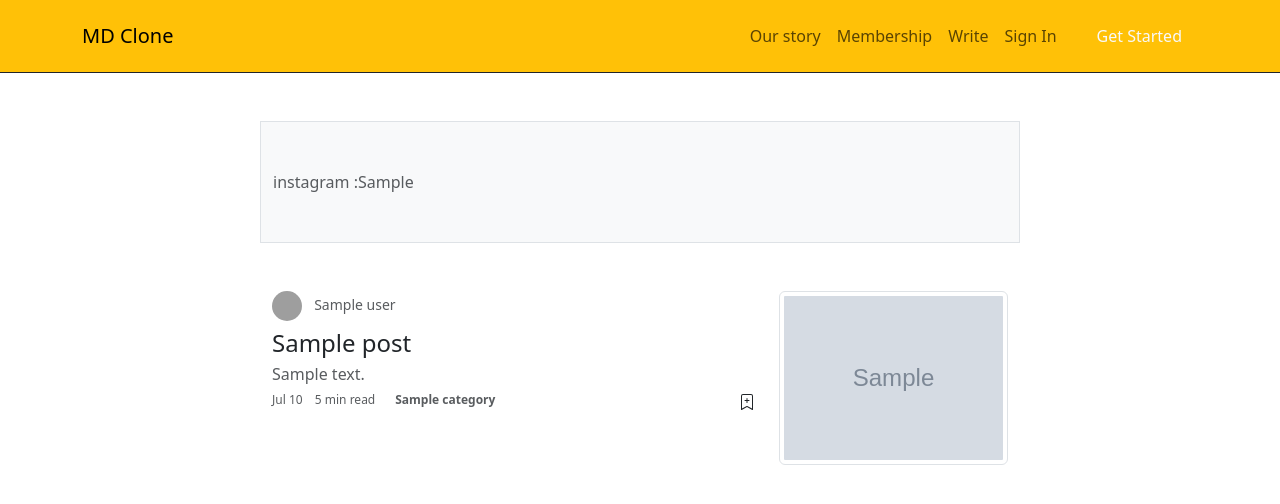
After one commit to Zeysthingz/MediumClone-front-back, a Django app: template read/templates/all_post.html in a window 1280 px wide. The commit adds this page. Shown: the top 504 px of the page. Run offline with Django 4.2, Linux system fonts and the light colour scheme; tables that the repository leaves empty hold one stand-in row (values such as "Sample post"); the template is opened without the code that fills it: values that come from a table or form of the project are taken from there, most other values are stand-ins (such as "Sample title", 1, 10 or a date in 2020); grey boxes marked "Sample" are stand-in pictures; data that the repository does not hold is empty; some libraries are stand-ins or nearby versions; grey boxes are pictures that could not be loaded.

Commit message:
get absolute url added for profile

```diff
--- a/blog/templates/components/posts.html
+++ b/blog/templates/components/posts.html
@@ -2,7 +2,7 @@
 <article class="row">
     <div class="col-sm-8">
         <div>
-            <a href="#" class="text-decoration-none text-muted">
+            <a href="{{ post.user.profile.get_absolute_url }}" class="text-decoration-none text-muted">
                 <img src="https://picsum.photos/id/510/30/30?grayscale" class="rounded-circle" alt="">
                 <small class="ms-2">{{ post.user.get_full_name }}</small>
             </a>
--- /dev/null
+++ b/read/templates/all_post.html
@@ -0,0 +1,17 @@
+{% extends 'core/base.html' %}
+
+{% block content %}
+<div class="container">
+    <div class="row">
+        <div class="col-sm-8 offset-2 mt-5 bg-light border py-5 text-muted">
+            instagram :{{ profile.instagram }}
+        </div>
+        <div class="col-sm-8 offset-2 mt-5">
+            {% for post in posts %}
+                {% include 'components/posts.html' %}
+            {% endfor %}
+        </div>
+    </div>
+</div>
+
+{% endblock content %}
--- a/templates/core/base.html
+++ b/templates/core/base.html
@@ -18,6 +18,7 @@
     {% include 'core/navbar.html' %}
 
     {% block content %}
+
     {% endblock content %}
 
 
--- a/user_profile/models.py
+++ b/user_profile/models.py
@@ -1,6 +1,6 @@
-from autoslug import AutoSlugField
 from django.contrib.auth.models import User
 from django.db import models
+from django.urls import reverse
 
 
 class Profile(models.Model):
@@ -11,3 +11,11 @@
 
     def __str__(self):
         return self.instagram
+
+    def get_absolute_url(self):
+        return reverse(
+            'read:all_post',
+            kwargs={
+                "user_slug": self.slug,
+            }
+        )
```
Also changed, not shown: read/views.py (+5 -4 lines).
